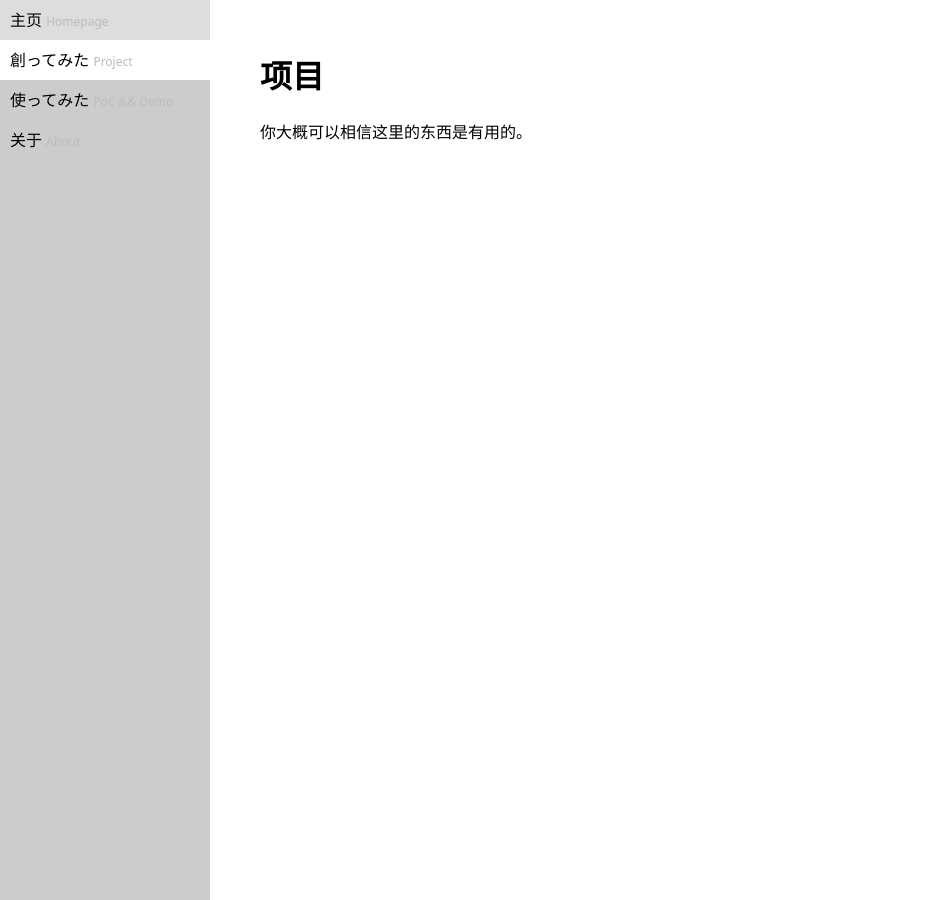
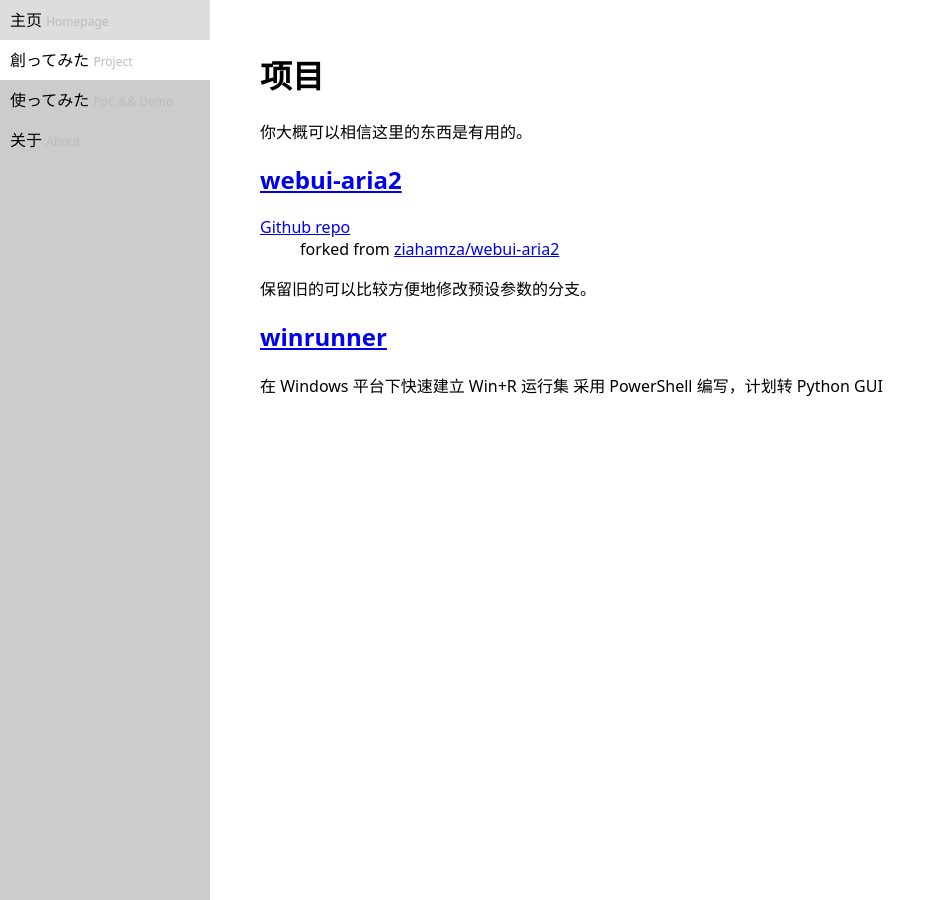
Before and after one commit to no1xsyzy/no1xsyzy.github.io, a Jekyll site: the page built from project.md, in a window 1280 px wide. Shown: the whole page, without its empty margins (0-945 px from the left). Built offline with Jekyll 4.4.1, drawn with Linux system fonts in a browser that asks for light colours; our own code applies the rules of GitHub Pages for plain Markdown files.

Commit message:
add two projects

```diff
--- a/project.md
+++ b/project.md
@@ -3,3 +3,15 @@ title: 项目
 ---
 
 你大概可以相信这里的东西是有用的。
+
+## [webui-aria2](http://webui-aria2.inqb.ga/)
+
+[Github repo](https://github.com/no1xsyzy/webui-aria2)
+: forked from [ziahamza/webui-aria2](https://github.com/ziahamza/webui-aria2)
+
+保留旧的可以比较方便地修改预设参数的分支。
+
+## [winrunner](https://github.com/no1xsyzy/winrunner)
+
+在 Windows 平台下快速建立 Win+R 运行集
+采用 PowerShell 编写，计划转 Python GUI
```
